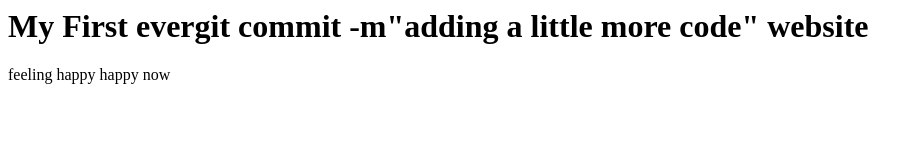
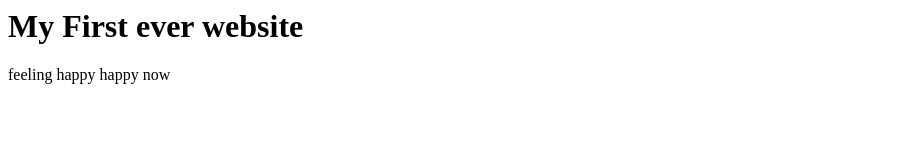
Before and after one commit to ayon111/First-Website, a plain HTML site: page index.html in a window 1280 px wide. Shown: the whole page, without its empty margins (0-923 px from the left). Drawn offline with Linux system fonts and the light colour scheme.

```diff
--- a/index.html
+++ b/index.html
@@ -1,2 +1,2 @@
-<h1>My First evergit commit -m"adding a little more code" website</h1>
+<h1>My First ever website</h1>
 <p> feeling happy happy now</p>
```
